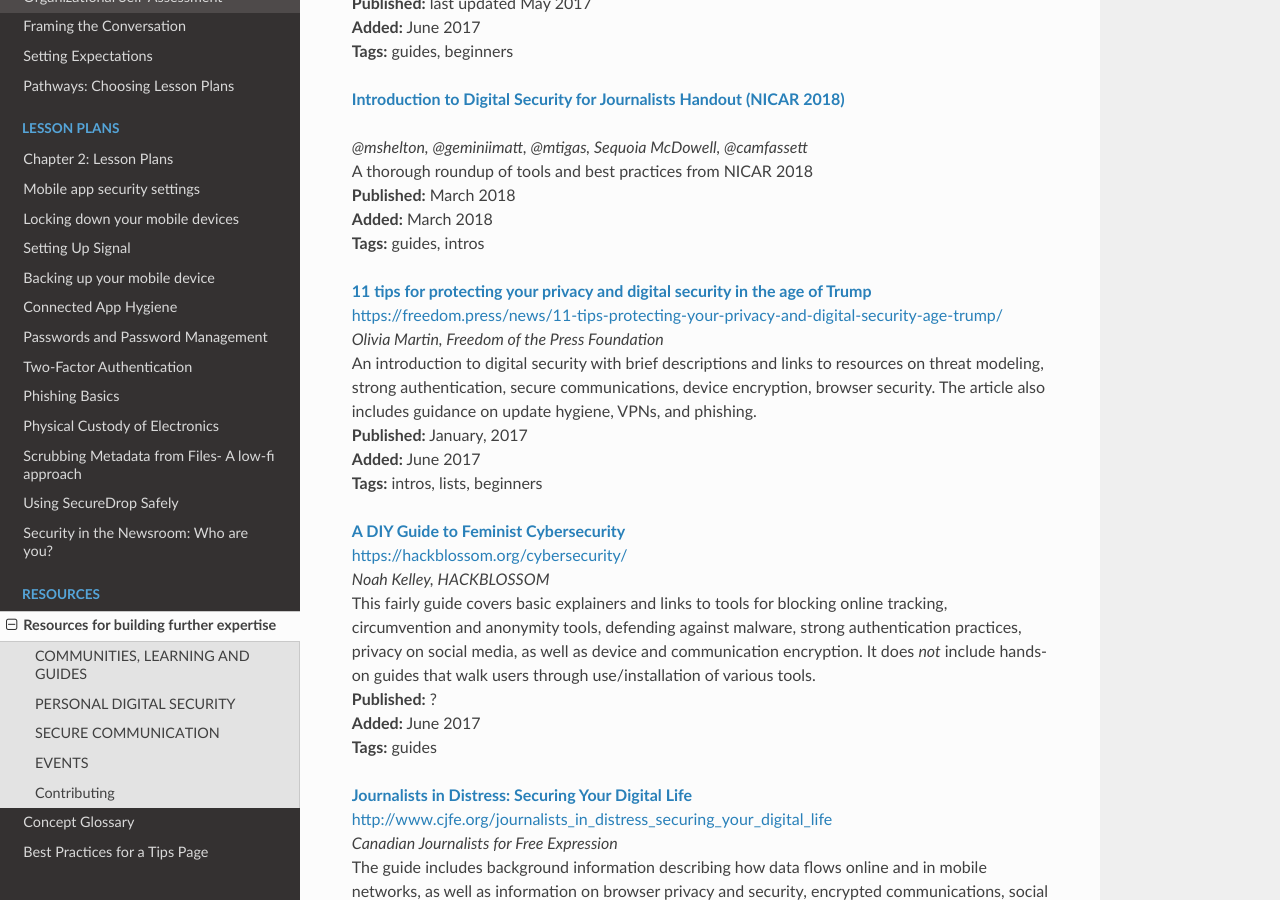
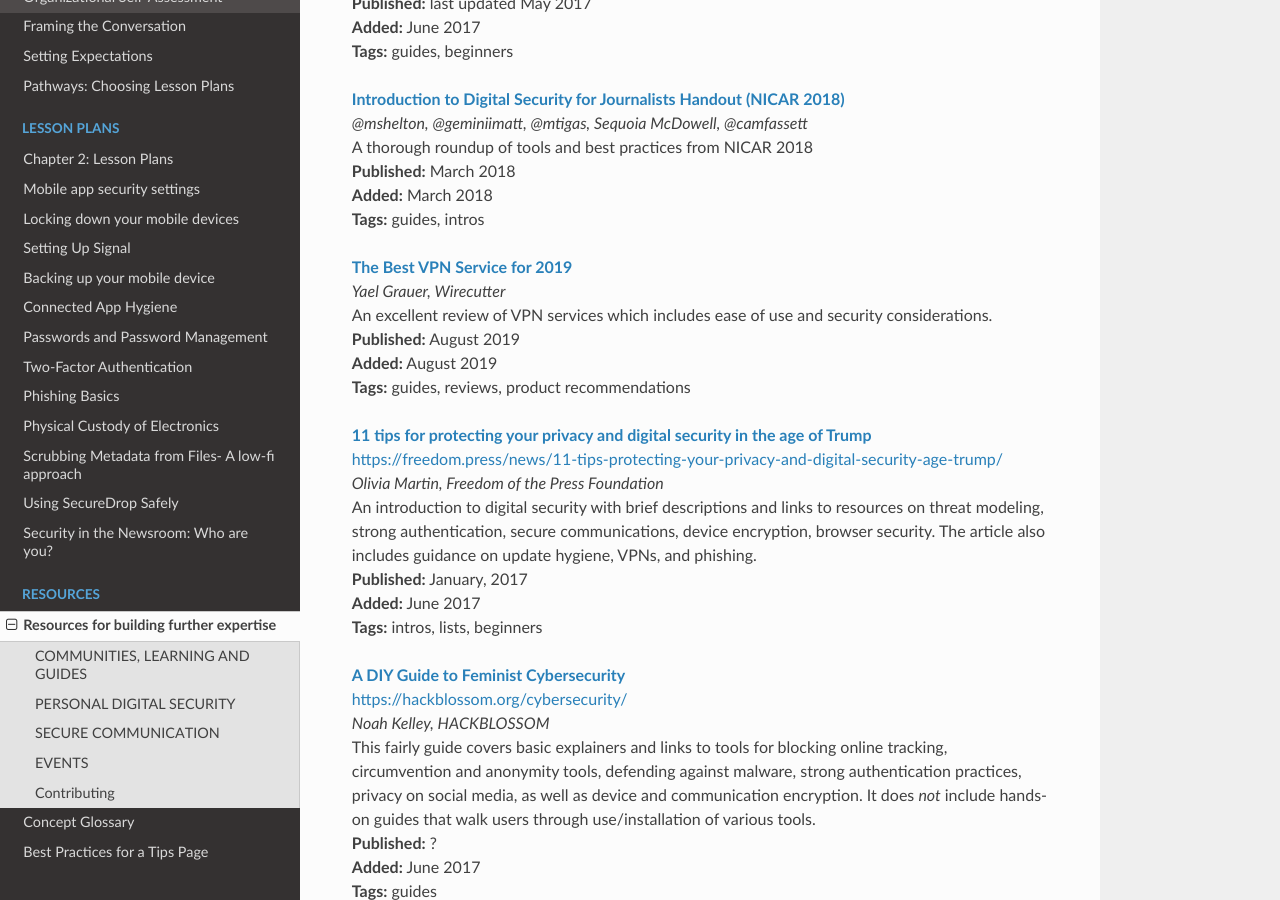
Before and after one commit to OpenNewsLabs/field-guide-security-training-newsroom, a Sphinx documentation site: the page built from docs/Chapter03-01-Resources.md, in a window 1280 px wide and 900 px high, scrolled down 1125 px. Built offline with Sphinx 7.4.7 and the Read the Docs theme 2.0.0, drawn with Linux system fonts in a browser that asks for light colours.

Commit message:
Adding VPN roundup

```diff
--- a/docs/Chapter03-01-Resources.md
+++ b/docs/Chapter03-01-Resources.md
@@ -37,12 +37,18 @@
 **Tags:** guides, beginners<br />
 
 **[Introduction to Digital Security for Journalists Handout (NICAR 2018)](https://docs.google.com/document/d/1q3gBvOEviV_0XMpMjvBiHSaKcl64uu4NwOoEVfXyYqU/edit)**<br />
-<url><br />
 *@mshelton, @geminiimatt, @mtigas, Sequoia McDowell, @camfassett*<br />
-<description>A thorough roundup of tools and best practices from NICAR 2018<br />
+A thorough roundup of tools and best practices from NICAR 2018<br />
 **Published:** March 2018<br />
 **Added:** March 2018<br />
 **Tags:** guides, intros<br />
+
+ **[The Best VPN Service for 2019](https://thewirecutter.com/reviews/best-vpn-service/)**<br />
+*Yael Grauer, Wirecutter*<br />
+An excellent review of VPN services which includes ease of use and security considerations.
+**Published:** August 2019<br />
+**Added:**  August 2019<br />
+**Tags:**  guides, reviews, product recommendations<br />
 
 **[11 tips for protecting your privacy and digital security in the age of Trump](https://freedom.press/news/11-tips-protecting-your-privacy-and-digital-security-age-trump/)**<br />
 [https://freedom.press/news/11-tips-protecting-your-privacy-and-digital-security-age-trump/](https://freedom.press/news/11-tips-protecting-your-privacy-and-digital-security-age-trump/)<br />
```
